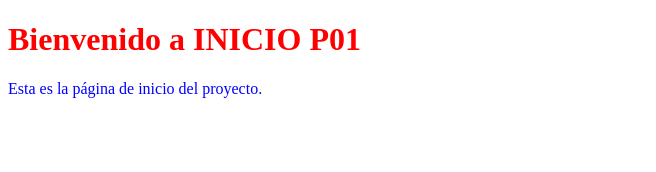
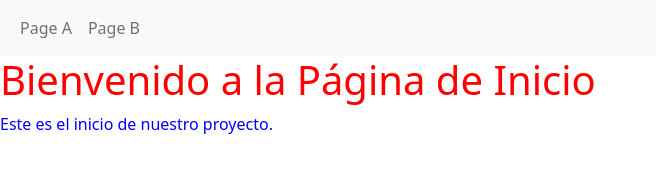
Before and after one commit to Dakewer/Practica_01_PND, a plain HTML site: page index.html in a window 1280 px wide. Shown: the whole page, without its empty margins (0-656 px from the left). Drawn offline with nearby package versions, Linux system fonts and the light colour scheme.

Commit message:
NavBar con enlaces

```diff
--- a/index.html
+++ b/index.html
@@ -4,10 +4,31 @@
     <meta charset="UTF-8">
     <meta name="viewport" content="width=device-width, initial-scale=1.0">
     <title>INICIO P01</title>
+
+    <!-- Referencia a Bootstrap 5 -->
+    <link href="https://cdn.jsdelivr.net/npm/bootstrap@5.2.3/dist/css/bootstrap.min.css" rel="stylesheet">
+    <script src="https://cdn.jsdelivr.net/npm/bootstrap@5.2.3/dist/js/bootstrap.bundle.min.js"></script>
+
     <link rel="stylesheet" href="styles/style.css">
 </head>
 <body>
-<h1>Bienvenido a INICIO P01</h1>
-<p>Esta es la página de inicio del proyecto.</p>
+
+<!-- Barra de navegación de Bootstrap -->
+<nav class="navbar navbar-expand-sm bg-light">
+    <div class="container-fluid">
+        <ul class="navbar-nav">
+            <li class="nav-item">
+                <a class="nav-link" href="page_a.html">Page A</a>
+            </li>
+            <li class="nav-item">
+                <a class="nav-link" href="page_b.html">Page B</a>
+            </li>
+        </ul>
+    </div>
+</nav>
+
+<h1>Bienvenido a la Página de Inicio</h1>
+<p>Este es el inicio de nuestro proyecto.</p>
+
 </body>
 </html>
```
